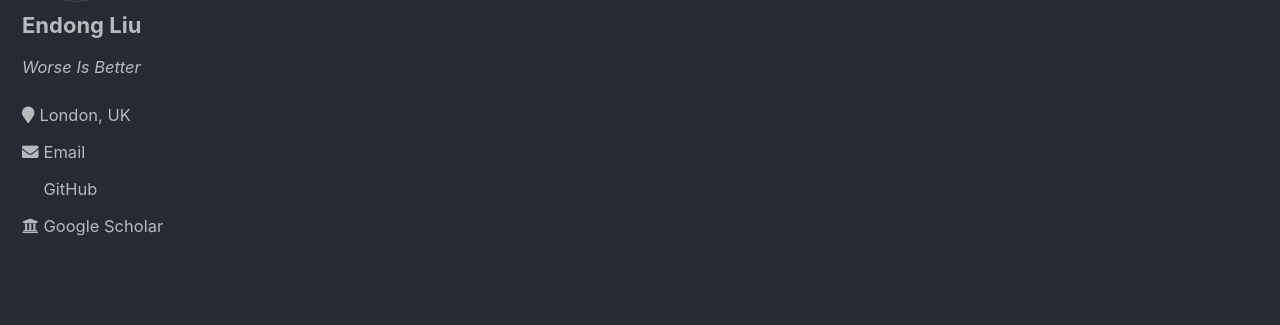
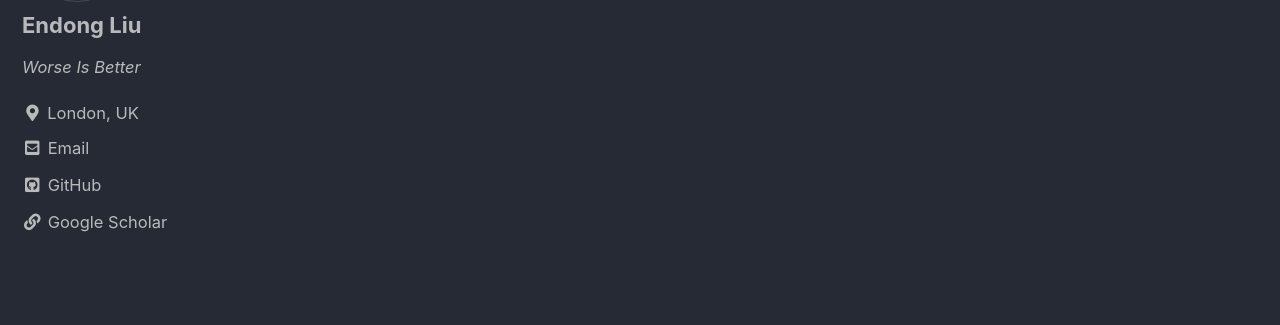
Before and after one commit to ZzPoLariszZ/zzpolariszz.github.io, a Jekyll site: the page built from index.md, in a window 1280 px wide. Shown: the part 219-544 px from the top of the page. Built offline with Jekyll 4.4.1, drawn with Linux system fonts in a browser that asks for light colours; cached includes are drawn as plain includes.

```diff
--- a/_config.yml
+++ b/_config.yml
@@ -107,18 +107,16 @@ author:
   name             : "Endong Liu"
   avatar           : "/assets/images/top-secret.jpg"
   bio              : "*Worse Is Better*"
+  location         : "London, UK"
   links:
-    - label: "London, UK"
-      icon: "fa fa-map-marker"
-      url: "https://goo.gl/maps/zSGPhinPXQ6uAdz46"
     - label: "Email"
-      icon: "fa fa-envelope"
+      icon: "fas fa-fw fa-envelope-square"
       url: "mailto:zzpolariszz.research@outlook.com"
     - label: "GitHub"
-      icon: "fa fa-github-alt"
+      icon: "fab fa-fw fa-github-square"
       url: "https://github.com/ZzPoLariszZ"
     - label: "Google Scholar"
-      icon: "fa fa-university"
+      icon: "fas fa-fw fa-link"
       url: ""
     - label: "Twitter"
       icon: "fab fa-fw fa-twitter-square"
```
